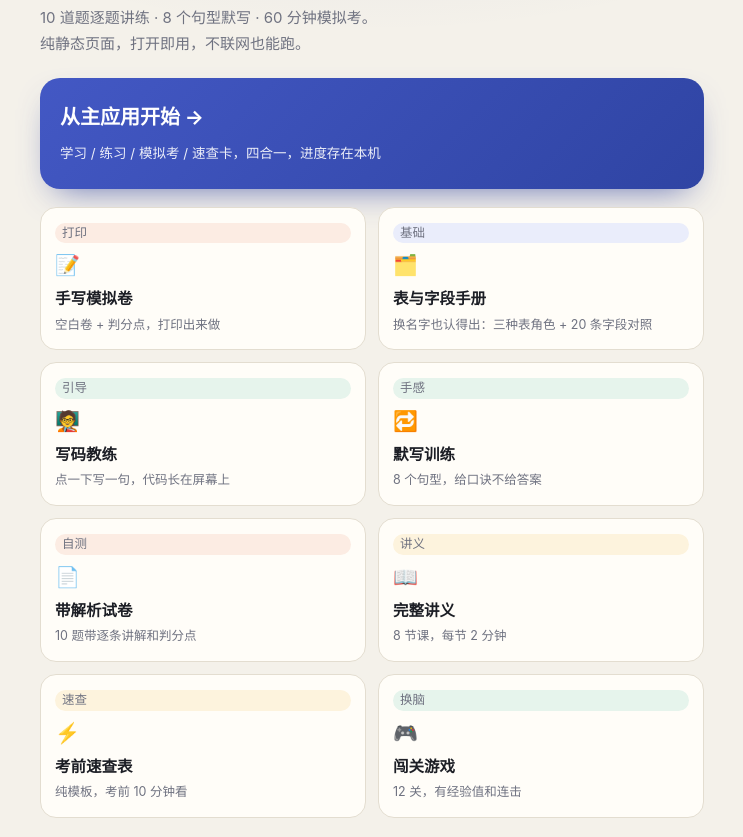
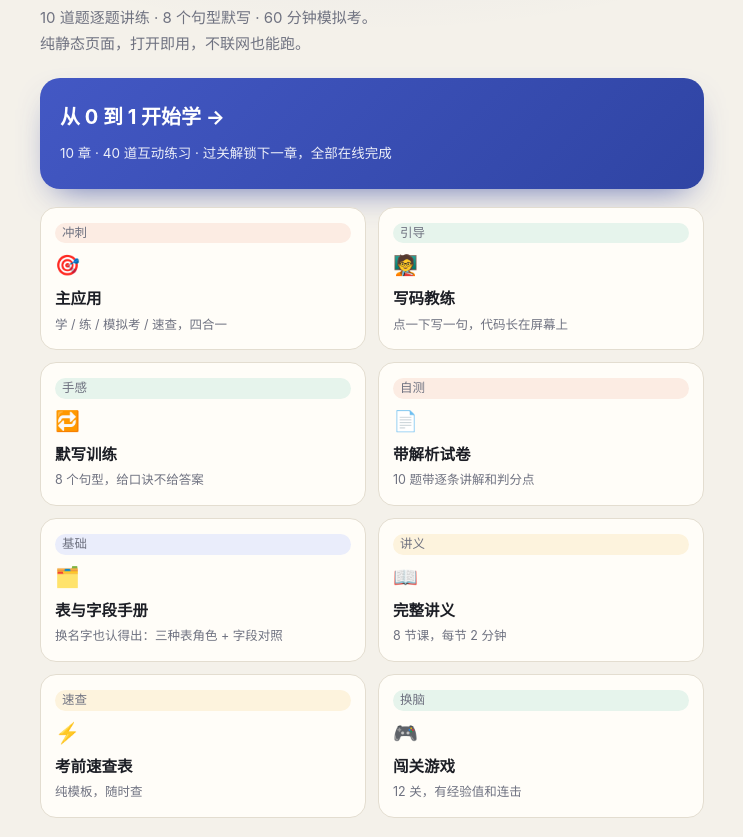
Before and after one commit to SwordNewNews/sql-sprint, a plain HTML site: page index.html in a window 1280 px wide. Shown: the part 94-931 px from the top of the page, without its empty margins (268-1011 px from the left). Drawn offline with Linux system fonts and the light colour scheme.

Commit message:
add index.html

```diff
--- a/index.html
+++ b/index.html
@@ -45,23 +45,17 @@
   <h1>SQL 冲刺</h1>
   <p class="sub">10 道题逐题讲练 · 8 个句型默写 · 60 分钟模拟考。<br>纯静态页面，打开即用，不联网也能跑。</p>
 
-  <a class="primary-card" href="app.html">
-    <b>从主应用开始 →</b>
-    <span>学习 / 练习 / 模拟考 / 速查卡，四合一，进度存在本机</span>
+  <a class="primary-card" href="road.html">
+    <b>从 0 到 1 开始学 →</b>
+    <span>10 章 · 40 道互动练习 · 过关解锁下一章，全部在线完成</span>
   </a>
 
   <div class="grid">
-    <a class="tile" href="paper.html">
-      <span class="tag t-rust">打印</span>
-      <span class="ic">📝</span>
-      <b>手写模拟卷</b>
-      <span>空白卷 + 判分点，打印出来做</span>
-    </a>
-    <a class="tile" href="schema.html">
-      <span class="tag t-blue">基础</span>
-      <span class="ic">🗂️</span>
-      <b>表与字段手册</b>
-      <span>换名字也认得出：三种表角色 + 20 条字段对照</span>
+    <a class="tile" href="app.html">
+      <span class="tag t-rust">冲刺</span>
+      <span class="ic">🎯</span>
+      <b>主应用</b>
+      <span>学 / 练 / 模拟考 / 速查，四合一</span>
     </a>
     <a class="tile" href="coach.html">
       <span class="tag t-green">引导</span>
@@ -81,6 +75,12 @@
       <b>带解析试卷</b>
       <span>10 题带逐条讲解和判分点</span>
     </a>
+    <a class="tile" href="schema.html">
+      <span class="tag t-blue">基础</span>
+      <span class="ic">🗂️</span>
+      <b>表与字段手册</b>
+      <span>换名字也认得出：三种表角色 + 字段对照</span>
+    </a>
     <a class="tile" href="class.html">
       <span class="tag t-gold">讲义</span>
       <span class="ic">📖</span>
@@ -91,7 +91,7 @@
       <span class="tag t-gold">速查</span>
       <span class="ic">⚡</span>
       <b>考前速查表</b>
-      <span>纯模板，考前 10 分钟看</span>
+      <span>纯模板，随时查</span>
     </a>
     <a class="tile" href="game.html">
       <span class="tag t-green">换脑</span>
@@ -102,7 +102,7 @@
   </div>
 
   <div class="note">
-    <b>建议顺序：</b>表结构手册 → 主应用（学 → 练 → 考）→ 打印空白卷手写一遍。<br>
+    <b>建议路径：</b>从 0 到 1 学完 10 章 → 主应用做一次模拟考 → 哪章没过关就回去重做那一章。<br>
     <b>进度只存在这台设备的浏览器里</b>，不上传任何服务器；清缓存会丢失。
   </div>
 
```
